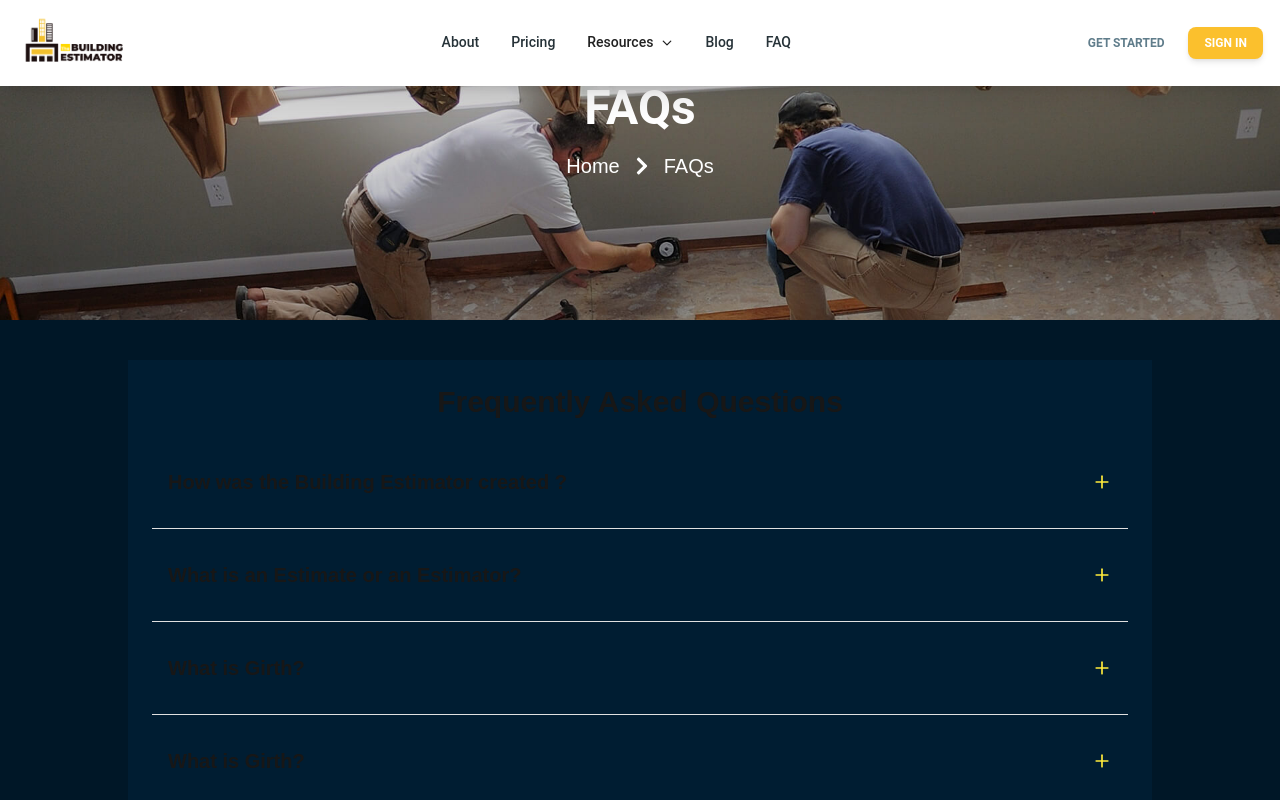
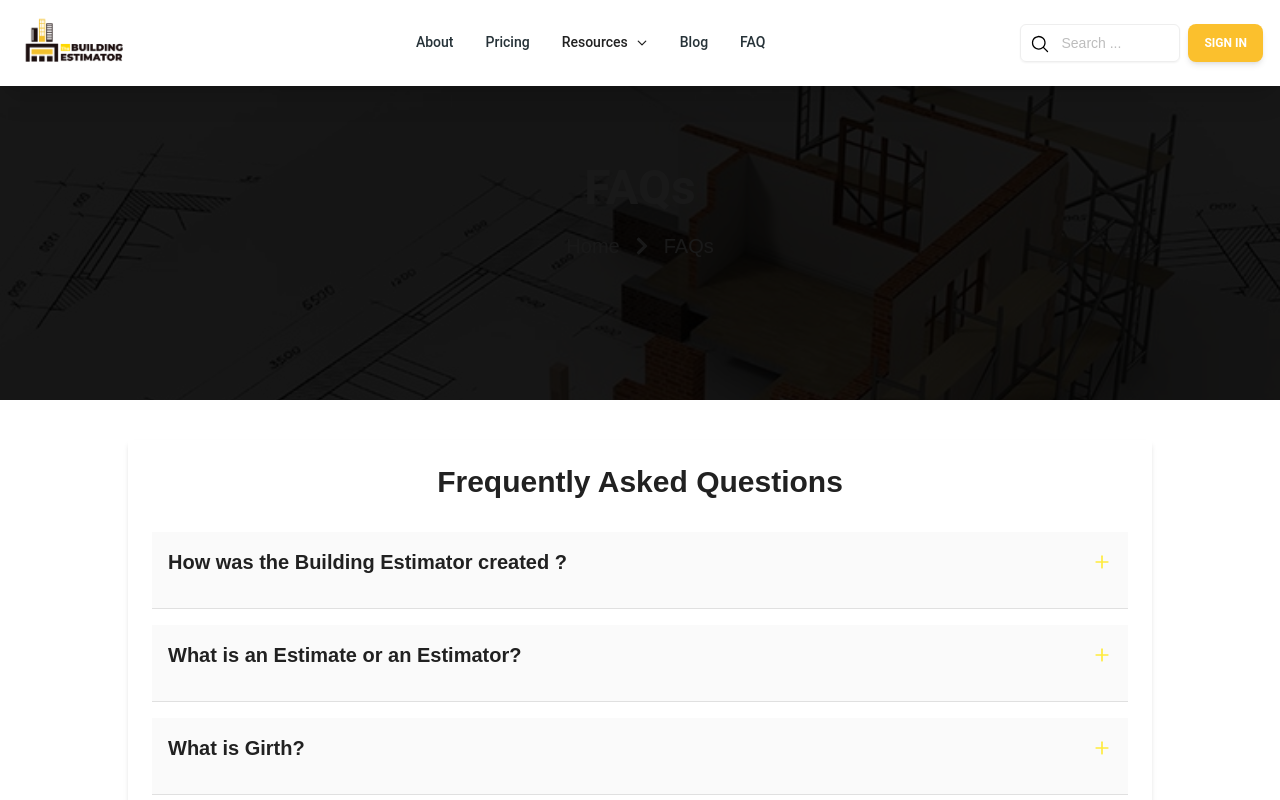
Before and after one commit to captain204/BESITIMATOR-FE-v2, a Next.js app: page /faq in a window 1280 px wide. Shown: the top 800 px of the page. Built offline with nearby package versions, Linux system fonts and the light colour scheme.

Commit message:
refactored design

```diff
--- a/src/app/faq/page.tsx
+++ b/src/app/faq/page.tsx
@@ -5,7 +5,7 @@ import React from "react";
 
 const page = () => {
   return (
-    <div className="bg-secondary">
+    <div className="">
       <Layout>
         <AboutHeader
           title="FAQs"
--- a/src/app/terms/page.tsx
+++ b/src/app/terms/page.tsx
@@ -1,12 +1,12 @@
 import Layout from "@/components/Layout";
 import AboutHeader from "@/screens/AboutScreen/AboutHeader";
-import About from "@/screens/LandingPageScreen/About";
+// import About from "@/screens/LandingPageScreen/About";
 import Terms from "@/screens/TermsAndConditionScreen/TermsAndConditionScreen";
 import React from "react";
 
 const page = () => {
   return (
-    <div className="bg-black">
+    <div>
       <Layout>
         <AboutHeader
           title="Terms and Conditions"
--- a/src/screens/AboutScreen/AboutHeader.tsx
+++ b/src/screens/AboutScreen/AboutHeader.tsx
@@ -15,11 +15,12 @@ interface AboutHeaderProps {
 const AboutHeader: React.FC<AboutHeaderProps> = ({ title, breadcrumbItems }) => {
   return (
     <div
-      className="relative w-full h-[20rem] bg-cover flex flex-col items-center justify-center text-white"
+      className="relative w-full h-[20rem] bg-cover flex flex-col items-center justify-center text-white mt-20"
       style={{
-        backgroundImage: `url('/bc.jpg')`,
+        backgroundImage: `url('/bgimage.jpeg')`,
       }}
     >
+      <div className="absolute inset-0 bg-black opacity-90"></div>
       <motion.div
         className="text-center mb-10"
         initial="hide"
@@ -43,7 +44,7 @@ const AboutHeader: React.FC<AboutHeaderProps> = ({ title, breadcrumbItems }) =>
                 {item.link ? (
                   <li>
                     <Link href={item.link}>
-                      <div className="hover:text-blue-400">{item.label}</div>
+                      <div className="hover:underline">{item.label}</div>
                     </Link>
                   </li>
                 ) : (
--- a/src/screens/FAQs/FAQs.tsx
+++ b/src/screens/FAQs/FAQs.tsx
@@ -15,7 +15,7 @@ const FAQSection = () => {
       question: "How was the Building Estimator created ?",
       answer: (
         <div>
-          <p className="text-white">
+          <p className="text-black">
             Quantity Surveyors with a vast amount of industry years and practice
             have collected construction data from work activities on site,
             refined the data as much as possible by testing the collected data
@@ -30,7 +30,7 @@ const FAQSection = () => {
       question: "What is an Estimate or an Estimator?",
       answer: (
         <div>
-          <p className="text-white">
+          <p className="text-black">
             An Estimate is an effort to project or forecast the likely
             expenditure or requirements for a certain construction project or a
             particular item of work (concrete, formwork etc.) as accurately as
@@ -47,7 +47,7 @@ const FAQSection = () => {
       question: "What is Girth?",
       answer: (
         <div className="flex flex-col justify-center items-center">
-          <p className="mb-4 text-white">please see below:</p>
+          <p className="mb-4 text-black">please see below:</p>
           <img
             src="/faq.png"
             alt="Our Services"
@@ -61,7 +61,7 @@ const FAQSection = () => {
       question: "What is Girth?",
       answer: (
         <div className="">
-          <p className="mb-4 text-white">
+          <p className="mb-4 text-black">
             Linear metre is the length of a piece of material as it is (metre is
             the unit of measurement) and its total length is called Perimeter.
             For example, in the image below, which is say a room space the total
@@ -77,11 +77,11 @@ const FAQSection = () => {
             />
           </div>
 
-          <h6 className="text-white text-start mt-4 font-bold">
+          <h6 className="text-black text-start mt-4 font-bold">
             Calculation: 4.66m + 2.71m + 3.41m + 1.80m + 1.25m + 0.91m = 14.74m
           </h6>
 
-          <p className=" text-white f">
+          <p className=" text-black f">
             Explanation: The sum of each individual dimension (lin.m) which is
             4.66m, 2.71m, 3.41m, 1.80m, 1.25m and 0.91m has been totaled to give
             14.74m which is the perimeter. Perimeter or circumference of a
@@ -95,7 +95,7 @@ const FAQSection = () => {
       question: "What is Linear Metre or Lin.M or m to Perimeter?",
       answer: (
         <div className="">
-          <p className="mb-4 text-white">
+          <p className="mb-4 text-black">
             Linear metre is the length of a piece of material as it is (metre is
             the unit of measurement) and its total length is called Perimeter.
             For example, in the image below, which is say a room space the total
@@ -111,11 +111,11 @@ const FAQSection = () => {
             />
           </div>
 
-          <h6 className="text-white text-start mt-4 font-bold">
+          <h6 className="text-black text-start mt-4 font-bold">
             Calculation: 4.66m + 2.71m + 3.41m + 1.80m + 1.25m + 0.91m = 14.74m
           </h6>
 
-          <p className=" text-white f">
+          <p className=" text-black f">
             Explanation: The sum of each individual dimension (lin.m) which is
             4.66m, 2.71m, 3.41m, 1.80m, 1.25m and 0.91m has been totaled to give
             14.74m which is the perimeter. Perimeter or circumference of a
@@ -133,7 +133,7 @@ const FAQSection = () => {
       ),
       answer: (
         <div className="">
-          <p className="mb-4 text-white">
+          <p className="mb-4 text-black">
             Metre is the unit of measurement but the square area of a place say
             the area for floor tiling is the length x the breadth of the
             proposed tiling space. See image below for proper understanding-
@@ -147,7 +147,7 @@ const FAQSection = () => {
             />
           </div>
 
-          <p className=" text-white mt-4">
+          <p className=" text-black mt-4">
             as you can deduce from the image above m(metre) and cm(centimeter)
             are the units of measurements. Calculations/ Formulas for area
             differ from shape to shape. Area of a circle = πr2 Area of a
@@ -165,7 +165,7 @@ const FAQSection = () => {
       ),
       answer: (
         <div className="">
-          <p className="mb-4 text-white">
+          <p className="mb-4 text-black">
             Say you have a concrete cube, volume is Length x Breadth x Height
             please see image below; as earlier stated, metre is the unit of
             measurement.
@@ -179,7 +179,7 @@ const FAQSection = () => {
             />
           </div>
 
-          <p className=" text-white mt-4">
+          <p className=" text-black mt-4">
             Volume= Length (1m) x Breadth (1m) x height (1m) = 1m3. Hence the
             volume of the above concrete cube is 1m3. Calculations/ Formulas for
             volume differ from shape to shape. Volume of a cylinder = πr2h
@@ -193,14 +193,14 @@ const FAQSection = () => {
       question: "Converting from mm (Millimeter) to m (Metre)?",
       answer: (
         <div>
-          <p className="text-white">
+          <p className="text-black">
             You can use our Building Estimator Calculator as seen in the
             automated building estimator section otherwise, to convert from
             milimetre(mm) to Metres(m) = divide value by 1000, and from metre(m)
             to mm(Millimetres) – Multiply value by 1000.
           </p>
 
-          <h6 className="text-white text-sm font-bold mt-3">
+          <h6 className="text-black text-sm font-bold mt-3">
             For example, 1m to mm = 1000mm, 1mm to m = 0.001m
           </h6>
         </div>
@@ -211,7 +211,7 @@ const FAQSection = () => {
       question: "What is Shoring?",
       answer: (
         <div>
-          <p className="text-white">
+          <p className="text=-black">
             Shoring is a temporary support to an unsafe structure. In other
             words, shoring is a process of supporting a building, structure or
             trench temporarily to avoid it from collapse- otherwise known as
@@ -225,7 +225,7 @@ const FAQSection = () => {
       question: "What is All elements in my contruction work?",
       answer: (
         <div>
-          <p className="text-white">
+          <p className="text=-black">
             Elements in my construction work include; Foundation works, Frames –
             Columns and Beams, Staircase, Walls – Blockwork and Lintel, Roffing
             and Roof Covering, Windows and Doors, Plumbing and Mechanical
@@ -241,7 +241,7 @@ const FAQSection = () => {
       question: "What is a Budget Calculator?",
       answer: (
         <div>
-          <p className="text-white">
+          <p className="text=-black">
             The Building Estimators Budget Calculator, automatically tells you
             the approximate and probable cost of construction for your
             Residential construction, Commercial Construction and Fence
@@ -259,7 +259,7 @@ const FAQSection = () => {
         "What is the Process of using the Automated Building Estimator?",
       answer: (
         <div>
-          <p className="text-white">
+          <p className="text=-black">
             To use our Automated Building Estimator, it is a simple process.
             First you need to sign in if you have an existing account and sign
             up if you do not. After which you will have access to a range of
@@ -277,7 +277,7 @@ const FAQSection = () => {
       question: "How does the Custom Estimator work?",
       answer: (
         <div>
-          <p className="text-white">
+          <p className="text=-black">
             The custom Building estimator helps to cater for items you cannot
             use our automated building estimator and budget calculator for. The
             Custom Building Estimator will give you material and labour
@@ -295,7 +295,7 @@ const FAQSection = () => {
         "How often are your material pricelists and labour pricelists updated?",
       answer: (
         <div>
-          <p className="text-white">
+          <p className="text=-black">
             We carry out market surveys on construction materials weekly hence
             helping us refine the information we churn out to you. Hence, this
             pricelist is updated weekly.
@@ -308,7 +308,7 @@ const FAQSection = () => {
       question: "How to be a Building Estimator advocate?",
       answer: (
         <div>
-          <p className="text-white">
+          <p className="text=-black">
             Please send us an email on info@thebuildingestimator.com
           </p>
         </div>
@@ -317,18 +317,18 @@ const FAQSection = () => {
   ];
 
   return (
-    <div className="max-w-5xl mx-auto p-6 bg-tetiary my-10">
-      <h2 className="text-3xl font-bold text-center mb-8">
+    <div className="max-w-5xl mx-auto p-6 bg-white my-10 shadow-md">
+    <h2 className="text-3xl font-bold text-center text-gray-900 mb-8">
       Frequently Asked Questions
     </h2>
     <div className="space-y-4">
       {faqs.map((faq, index) => (
-          <div key={index} className="border-b border-gray-300 pb-4">
+        <div key={index} className="border-b border-gray-300 pb-4 bg-gray-50">
           <button
-              className="w-full flex justify-between items-center p-4 rounded-lg text-left focus:outline-none focus:ring-2 focus:ring-blue-500"
+            className="w-full flex justify-between items-center p-4 rounded-lg text-left focus:outline-none focus:ring-2 focus:ring-gray-300"
             onClick={() => toggleFAQ(index)}
           >
-              <span className="text-xl font-semibold">{faq.question}</span>
+            <span className="text-xl font-semibold text-gray-900">{faq.question}</span>
             <span>
               {activeIndex === index ? (
                 <FiMinus className="text-xl text-yellow-500" />
@@ -337,10 +337,8 @@ const FAQSection = () => {
               )}
             </span>
           </button>
-
-            {/* Answer section without animation */}
           {activeIndex === index && (
-              <div className="mt-4 p-4 text-lg text-gray-700 rounded-lg shadow-lg">
+            <div className="mt-4 text-gray-800 mx-4">
               {faq.answer}
             </div>
           )}
@@ -348,6 +346,7 @@ const FAQSection = () => {
       ))}
     </div>
   </div>
+
   );
 };
 
--- a/src/screens/LandingPageScreen/Experience.tsx
+++ b/src/screens/LandingPageScreen/Experience.tsx
@@ -49,7 +49,7 @@ const Experience = () => {
 
         {/* Right Section: Statement */}
         <div
-          className="mr-auto  lg:col-span-6  relative"
+          className="mr-auto  lg:col-span-6  relative md:mt-0 mt-4"
           // initial="hidden"
           // whileInView="visible"
           // viewport={{ once: true, amount: 0.2 }}
--- a/src/screens/LandingPageScreen/Subscribe.tsx
+++ b/src/screens/LandingPageScreen/Subscribe.tsx
@@ -1,12 +1,11 @@
 "use client";
-import { motion } from "framer-motion";
 import React, { useState } from "react";
 import { useForm, SubmitHandler } from "react-hook-form";
 import * as yup from "yup";
 import { yupResolver } from "@hookform/resolvers/yup";
 import { ToastContainer, toast } from "react-toastify";
 import "react-toastify/dist/ReactToastify.css";
-import { bottomToTopVariants } from "../../components/constants/Framer";
+
 import {
   Dialog,
   DialogHeader,
--- a/src/screens/Navbar/Navbar.tsx
+++ b/src/screens/Navbar/Navbar.tsx
@@ -36,7 +36,7 @@ const navListMenuItems = [
   {
     title: "Construction Inventory/Cost Tracker",
 
-    icon:   AdjustmentsHorizontalIcon,
+    icon: AdjustmentsHorizontalIcon,
   },
   {
     title: "Custom Building Estimator and Building Budget Calculator",
@@ -46,7 +46,7 @@ const navListMenuItems = [
   {
     title: "Construction events and workshops",
 
-    icon:  UserGroupIcon,
+    icon: UserGroupIcon,
   },
 
   {
@@ -58,7 +58,7 @@ const navListMenuItems = [
   {
     title: "Trades men and Construction Vendors log",
 
-    icon:  BookOpenIcon,
+    icon: BookOpenIcon,
   },
 ];
 
@@ -230,9 +230,27 @@ const NavbarWithMegaMenu = () => {
             <NavList />
           </div>
           <div className="hidden gap-2 lg:flex">
-            <Button variant="text" size="sm" color="blue-gray">
-              Get Started
-            </Button>
+            <div className="w-40">
+              <div className="relative flex items-center">
+                <svg
+                  xmlns="http://www.w3.org/2000/svg"
+                  viewBox="0 0 24 24"
+                  fill="currentColor"
+                  className="absolute w-5 h-5 top-2.5 left-2.5 text-slate-600"
+                >
+                  <path
+                    fillRule="evenodd"
+                    d="M10.5 3.75a6.75 6.75 0 1 0 0 13.5 6.75 6.75 0 0 0 0-13.5ZM2.25 10.5a8.25 8.25 0 1 1 14.59 5.28l4.69 4.69a.75.75 0 1 1-1.06 1.06l-4.69-4.69A8.25 8.25 0 0 1 2.25 10.5Z"
+                    clipRule="evenodd"
+                  />
+                </svg>
+                <input
+                style={{border: "1px solid gre"}}
+                  className="w-full  bg-transparent placeholder:text-slate-400 text-slate-700 text-sm border border-slate-200 rounded-md pl-10 pr-3 py-2 transition duration-300 ease focus:outline-none focus:border-slate-400 hover:border-slate-300 shadow-sm focus:shadow"
+                  placeholder="Search ..."
+                />
+              </div>
+            </div>
             <Button className="bg-yellow-700" size="sm">
               Sign In
             </Button>
@@ -253,9 +271,26 @@ const NavbarWithMegaMenu = () => {
         <Collapse open={openNav}>
           <NavList />
           <div className="flex w-full flex-nowrap items-center gap-2 lg:hidden">
-            <Button variant="outlined" size="sm" color="blue-gray" fullWidth>
-              Get started
-            </Button>
+          <div className="w-full">
+              <div className="relative flex items-center">
+                <svg
+                  xmlns="http://www.w3.org/2000/svg"
+                  viewBox="0 0 24 24"
+                  fill="currentColor"
+                  className="absolute w-5 h-5 top-2.5 left-2.5 text-slate-600"
+                >
+                  <path
+                    fillRule="evenodd"
+                    d="M10.5 3.75a6.75 6.75 0 1 0 0 13.5 6.75 6.75 0 0 0 0-13.5ZM2.25 10.5a8.25 8.25 0 1 1 14.59 5.28l4.69 4.69a.75.75 0 1 1-1.06 1.06l-4.69-4.69A8.25 8.25 0 0 1 2.25 10.5Z"
+                    clipRule="evenodd"
+                  />
+                </svg>
+                <input
+                  className="w-full bg-transparent placeholder:text-slate-400 text-slate-700 text-sm border border-slate-200 rounded-md pl-10 pr-3 py-2 transition duration-300 ease focus:outline-none focus:border-slate-400 hover:border-slate-300 shadow-sm focus:shadow"
+                  placeholder="Search ..."
+                />
+              </div>
+            </div>
             <Button size="sm" fullWidth className="bg-yellow-600">
               Sign In
             </Button>
```
Also changed, not shown: src/app/about/page.tsx (+7 -2 lines), src/screens/TermsAndConditionScreen/TermsAndConditionScreen.tsx (+6 -2 lines). Lines whose indentation alone changed are shown as unchanged.
